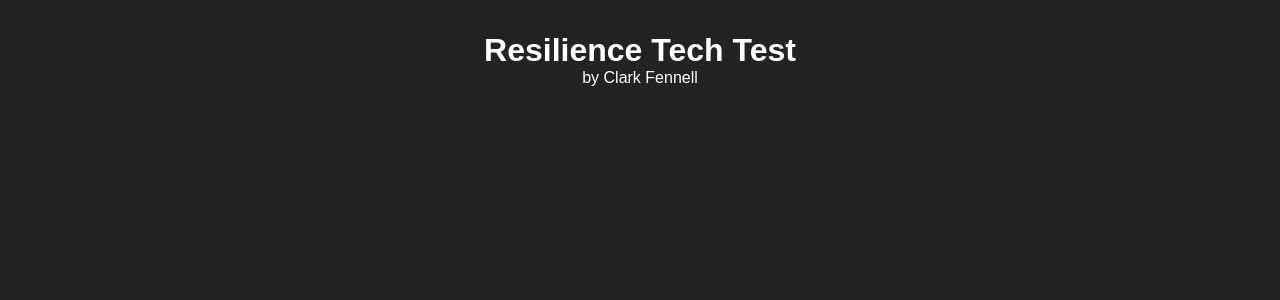
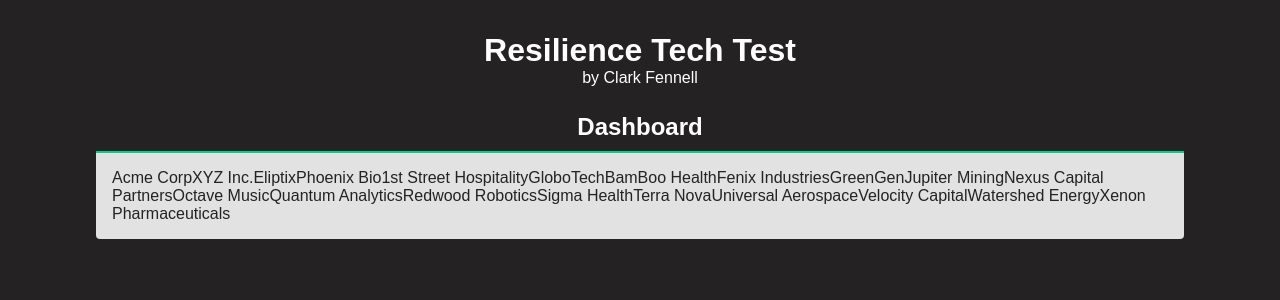
Before and after one commit to clarkfennell/resilience-tech-test, a Next.js app: page / in a window 1280 px wide. Shown: the top 300 px of the page. Built offline with nearby package versions, Linux system fonts and the light colour scheme.

Commit message:
adding dashboard component with styling

```diff
--- a/next.config.js
+++ b/next.config.js
@@ -1,4 +1,13 @@
 /** @type {import('next').NextConfig} */
-const nextConfig = {}
+const nextConfig = {
+ reactStrictMode: true,
+ compiler: {
+  styledComponents: true,
+  relay: {
+   src: './',
+   language: 'typescript',
+  },
+ },
+}
 
 module.exports = nextConfig
--- a/src/app/layout.tsx
+++ b/src/app/layout.tsx
@@ -1,4 +1,5 @@
 import StyledComponentsRegistry from '@/lib/registry'
+import { ThemeProvider } from '@/lib/theme-provider'
 import { GlobalStyles } from '@theme/global'
 
 export const metadata = {
@@ -8,13 +9,13 @@ export const metadata = {
 
 export default function RootLayout({ children }: { children: React.ReactNode }) {
  return (
-  <>
+  <ThemeProvider>
    <GlobalStyles />
    <html lang="en">
     <body>
      <StyledComponentsRegistry>{children}</StyledComponentsRegistry>
     </body>
    </html>
-  </>
+  </ThemeProvider>
  )
 }
--- a/src/app/page.tsx
+++ b/src/app/page.tsx
@@ -1,11 +1,13 @@
 import RootLayout from './layout'
 import { Header } from '@components/header/header.component'
+import { DashBoard } from '@components/dashboard/dashboard.component'
 
 export default function Home() {
  return (
   <RootLayout>
    <main>
     <Header />
+    <DashBoard />
    </main>
   </RootLayout>
  )
--- /dev/null
+++ b/src/components/dashboard/dashboard.component.tsx
@@ -0,0 +1,14 @@
+import * as S from './dashboard.styles'
+
+import { investments } from '@data/data'
+
+export const DashBoard = () => {
+ return (
+  <S.Container>
+   <S.Header>
+    <S.Title>Dashboard</S.Title>
+   </S.Header>
+   <S.Content>{investments && investments.map((investment) => investment.name)}</S.Content>
+  </S.Container>
+ )
+}
--- /dev/null
+++ b/src/components/dashboard/dashboard.styles.ts
@@ -0,0 +1,43 @@
+'use client'
+import styled from 'styled-components'
+
+import { H3 } from '@theme/typography'
+
+export const Container = styled.div`
+ align-items: center;
+ background-color: ${({ theme }) => theme.colors.colors.black};
+ display: flex;
+ flex-direction: column;
+ height: auto;
+ justify-content: center;
+ margin: 1rem auto;
+ max-height: 75vw;
+ max-width: 85vw;
+ width: 100%;
+`
+export const Header = styled.div`
+ align-items: center;
+ border-bottom: 0.125rem solid ${({ theme }) => theme.colors.colors.green};
+ background-color: ${({ theme }) => theme.colors.colors.transparent};
+ display: flex;
+ flex-direction: row;
+ justify-content: center;
+ width: 100%;
+`
+
+export const Title = styled(H3)`
+ color: ${({ theme }) => theme.colors.colors.white};
+ font-size: 1.5rem;
+ padding: 0.5rem 0;
+`
+
+export const Content = styled.div`
+ align-items: flex-start;
+ background-color: ${({ theme }) => theme.colors.colors.dark_grey};
+ border-radius: 0 0 0.25rem 0.25rem;
+ color: ${({ theme }) => theme.colors.colors.black};
+ display: flex;
+ flex-direction: column;
+ justify-content: flex-start;
+ padding: 1rem;
+`
--- /dev/null
+++ b/src/lib/theme-provider.tsx
@@ -0,0 +1,19 @@
+'use client'
+import { ReactNode } from 'react'
+import { DefaultTheme, ThemeProvider as StyledThemeProvider } from 'styled-components'
+
+import * as colors from '@theme/colors'
+import * as fonts from '@theme/fonts'
+
+export const defaultThemeConfig = {
+ fonts,
+ colors,
+}
+
+export const ThemeProvider = ({ children }: { children: ReactNode; theme?: DefaultTheme }) => {
+ const theme: DefaultTheme = {
+  ...defaultThemeConfig,
+ }
+
+ return <StyledThemeProvider theme={theme}>{children}</StyledThemeProvider>
+}
--- a/src/theme/colors.ts
+++ b/src/theme/colors.ts
@@ -5,4 +5,13 @@ export const colors = {
  green: '#00D08E',
  blue: '#00BBDD',
  red: '#DC1818',
+ light_grey: '#F6F6F6',
+ dark_grey: '#E2E2E2',
+ healthcare_orange: '#F09A34',
+ it_blue: '#6697C9',
+ agriculture_yellow: '#F7E166',
+ environment_green: '#00D08E',
+ financials_purple: '#8A7EE2',
+ aerospace_charcoal: '#383F51',
+ consumer_pink: '#FF6F61',
 }
--- a/src/theme/typography.ts
+++ b/src/theme/typography.ts
@@ -1,7 +1,7 @@
 import styled, { css } from 'styled-components'
 
 export const heading1 = css`
- font-family: 'Lufga Bold';
+ font-family: 'Lufga Bold', sans-serif;
  font-size: 3rem;
  line-height: 3rem;
  margin: 0;
@@ -9,7 +9,7 @@ export const heading1 = css`
 `
 
 export const heading2 = css`
- font-family: 'Lufga';
+ font-family: 'Lufga, sans-serif';
  font-size: 2.5rem;
  line-height: 2.5rem;
  margin: 0;
@@ -17,7 +17,7 @@ export const heading2 = css`
 `
 
 export const heading3 = css`
- font-family: 'Lufga Thin';
+ font-family: 'Lufga Thin', sans-serif;
  font-size: 2rem;
  line-height: 2rem;
  margin: 0;
@@ -25,7 +25,7 @@ export const heading3 = css`
 `
 
 export const paragraphLarge = css`
- font-family: 'Century Gothic';
+ font-family: 'Century Gothic', sans-serif;
  font-size: 1.5rem;
  line-height: 1.5rem;
  margin: 0;
@@ -33,7 +33,7 @@ export const paragraphLarge = css`
 `
 
 export const paragraph = css`
- font-family: 'Century Gothic';
+ font-family: 'Century Gothic', sans-serif;
  font-size: 1rem;
  line-height: 1rem;
  margin: 0;
@@ -41,7 +41,7 @@ export const paragraph = css`
 `
 
 export const paragraphSmall = css`
- font-family: 'Century Gothic';
+ font-family: 'Century Gothic', sans-serif;
  font-size: 0.75rem;
  line-height: 0.75rem;
  margin: 0;
--- a/tsconfig.json
+++ b/tsconfig.json
@@ -22,6 +22,7 @@
     "paths": {
       "@/*": ["./src/*"],
       "@components/*": ["./src/components/*"],
+      "@data/*": ["./src/data/*"],
       "@theme/*": ["./src/theme/*"],
     }
   },
```
Also changed, not shown: src/theme/styled.d.ts (+4 -4 lines).
